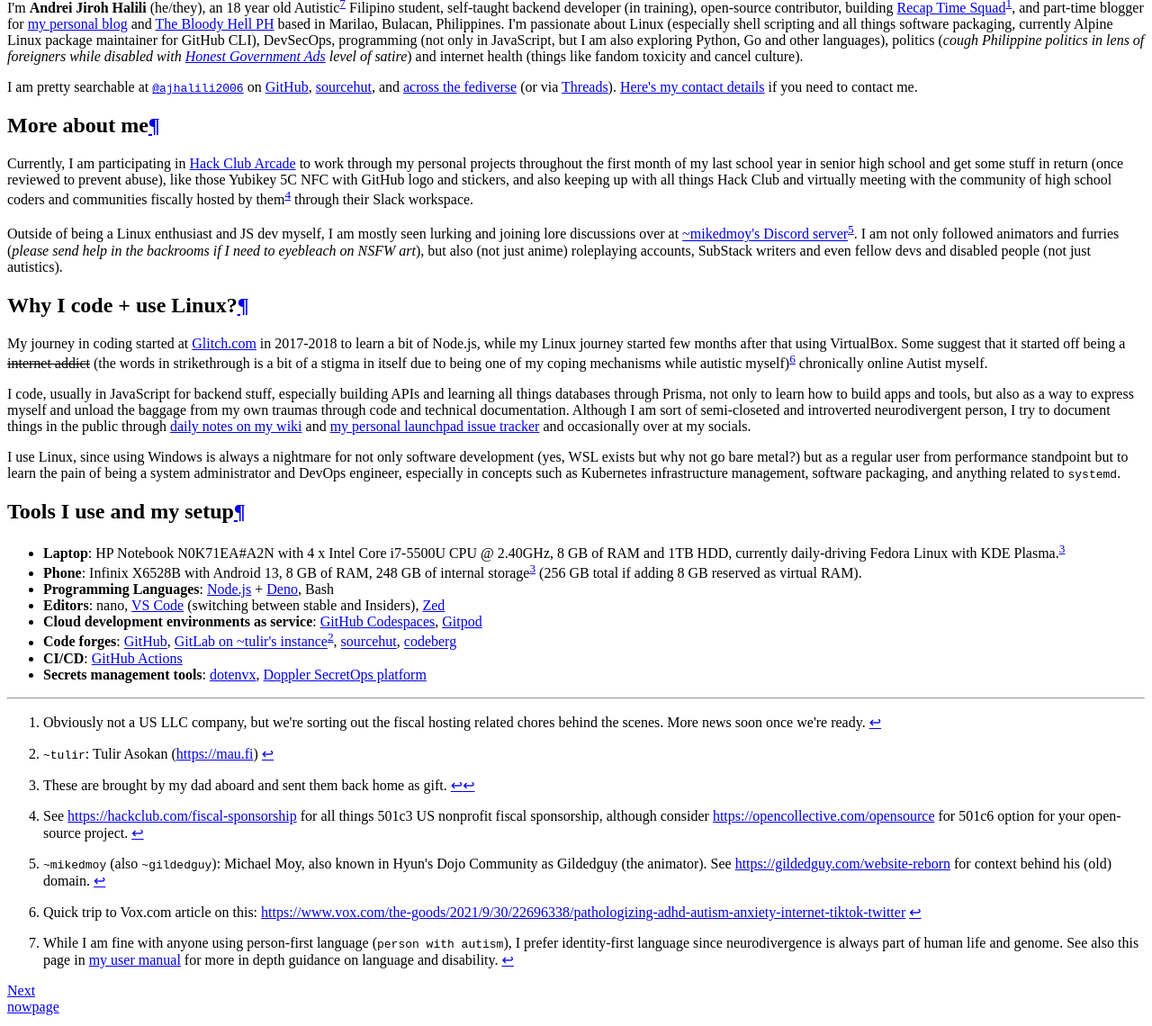
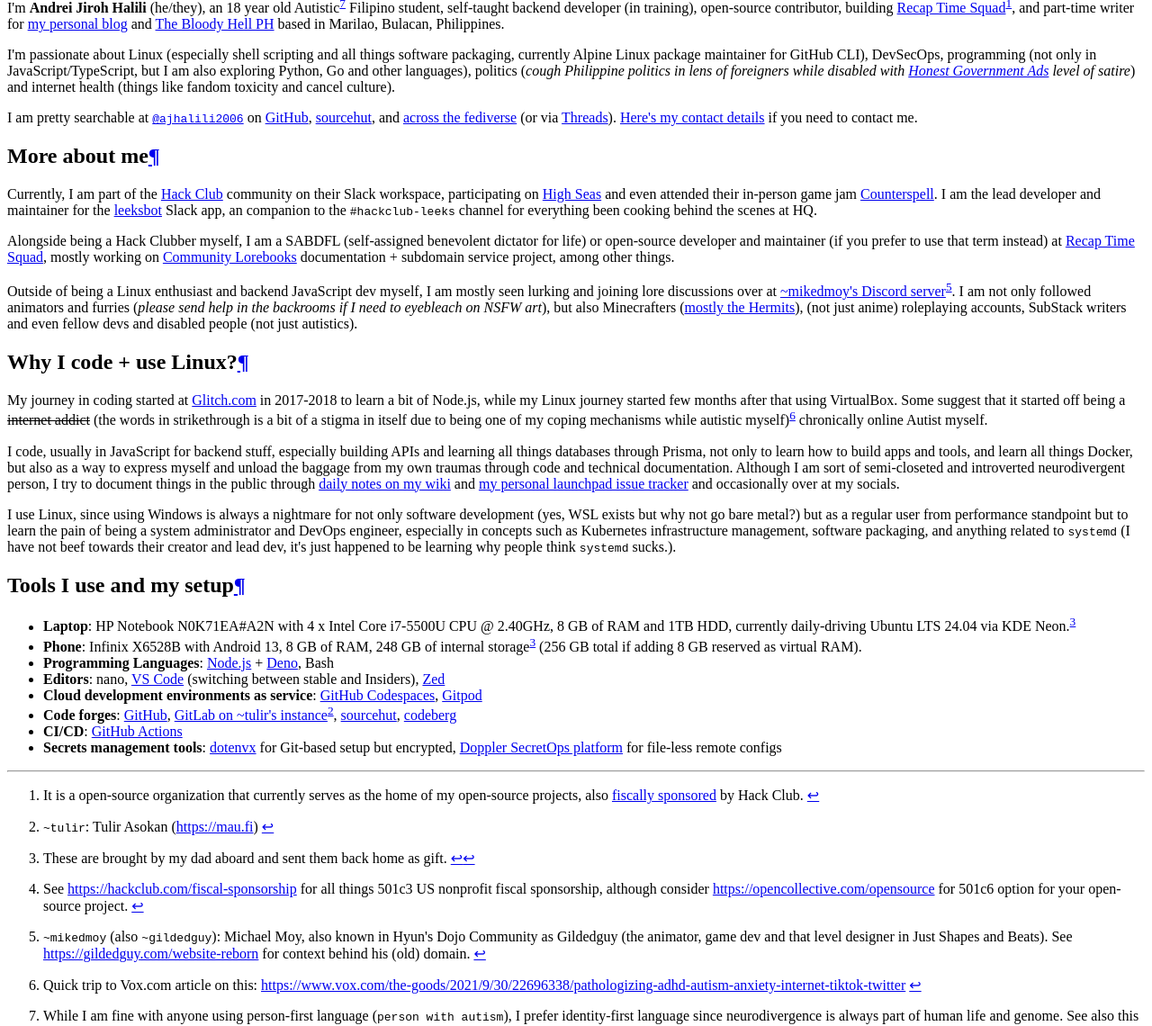
Before and after one commit to andreijiroh-dev/website, an MkDocs documentation site: the page built from markdown/index.md, in a window 1280 px wide and 1400 px high, scrolled down 13972 px. Shown: the part 260-1400 px from the top of the window at 90% size. Built offline with MkDocs 1.6.1 and Material for MkDocs 9.7.7, drawn with Linux system fonts in a browser that asks for light colours; a script that is not in the unit is left out; some of the changed text lies outside the part shown.

Commit message:
docs(website): update website content as needed
Signed-off-by: Andrei Jiroh Halili <ajhalili2006@andreijiroh.dev>

```diff
--- a/markdown/index.md
+++ b/markdown/index.md
@@ -1,33 +1,46 @@
----
-title: Home
-description: |
-  #ActuallyAutistic Filipino web dev,
-  open-source maintainer, sometimes writer, always multifandom.
----
-
 # Well hello there!
 
 ![GitHub readme banner](https://github.com/ajhalili2006/ajhalili2006/raw/83d1552339fec8d91eadcab0289d43b6a9ef775c/static/readme-banner-2022.png)
 
-I'm **Andrei Jiroh Halili** (he/they), an 18 year old Autistic[^7] Filipino student, self-taught backend developer (in training), open-source contributor,
-building [Recap Time Squad](https://recaptime.dev)[^1], and part-time blogger for
+I'm **Andrei Jiroh Halili** (he/they), an 18 year old Autistic[^7] Filipino student,
+self-taught backend developer (in training), open-source contributor,
+building [Recap Time Squad](https://recaptime.dev)[^1], and part-time writer for
 [my personal blog](https://ajhalili2006.substack.com) and [The Bloody Hell PH](https://fromthebshq.substack.com)
-based in Marilao, Bulacan, Philippines. I'm passionate about Linux (especially shell scripting and all things
-software packaging, currently Alpine Linux package maintainer for GitHub CLI), DevSecOps, programming (not only in
-JavaScript, but I am also exploring Python, Go and other languages), politics (_cough Philippine politics in lens of
-foreigners while disabled with [Honest Government Ads] level of satire_) and internet health (things like fandom toxicity and cancel culture).
+based in Marilao, Bulacan, Philippines.
 
-I am pretty searchable at [`@ajhalili2006`](./links.md) on [GitHub], [sourcehut], and [across the fediverse] (or via [Threads](https://threads.net/@ajhalili2006)). [Here's my contact details](./contact/index.md) if you need to contact me.
+I'm passionate about Linux (especially shell scripting and all things
+software packaging, currently Alpine Linux package maintainer for GitHub CLI), DevSecOps,
+programming (not only in JavaScript/TypeScript, but I am also exploring Python, Go and other languages),
+politics (_cough Philippine politics in lens of foreigners while disabled with [Honest Government Ads]
+level of satire_) and internet health (things like fandom toxicity and cancel culture).
+
+I am pretty searchable at [`@ajhalili2006`](./links.md) on [GitHub], [sourcehut], and
+[across the fediverse] (or via [Threads](https://threads.net/@ajhalili2006)).
+[Here's my contact details](./contact/index.md) if you need to contact me.
 
 ## More about me
 
-Currently, I am participating in [Hack Club Arcade](https://hackclub.com/arcade) to work through
-my personal projects throughout the first month of my last school year in senior high school and get
-some stuff in return (once reviewed to prevent abuse), like those Yubikey 5C NFC with GitHub logo
-and stickers, and also keeping up with all things Hack Club and virtually meeting with
-the community of high school coders and communities fiscally hosted by them[^4] through their Slack workspace.
+Currently, I am part of the [Hack Club] community on their Slack workspace,
+participating on [High Seas] and even attended their in-person game
+jam [Counterspell]. I am the lead developer and maintainer for the [leeksbot] Slack app, an
+companion to the `#hackclub-leeks` channel for everything been cooking behind the scenes at HQ.
 
-Outside of being a Linux enthusiast and JS dev myself, I am mostly seen lurking and joining lore discussions over at [~mikedmoy's Discord server](https://go.andreijiroh.xyz/discord/gildedguy)[^5]. I am not only followed animators and furries (_please send help in the backrooms if I need to eyebleach on NSFW art_), but also (not just anime) roleplaying accounts, SubStack writers and even fellow devs and disabled people (not just autistics).
+Alongside being a Hack Clubber myself, I am a SABDFL (self-assigned benevolent dictator for life) or
+open-source developer and maintainer (if you prefer to use that term instead) at [Recap Time Squad], mostly
+working on [Community Lorebooks] documentation + subdomain service project, among other things.
+
+Outside of being a Linux enthusiast and backend JavaScript dev myself, I am mostly seen lurking and joining lore discussions
+over at [~mikedmoy's Discord server](https://go.andreijiroh.dev/discord/gildedguy)[^5]. I am not only followed
+animators and furries (_please send help in the backrooms if I need to eyebleach on NSFW art_), but also
+Minecrafters ([mostly the Hermits](https://hermitcraft.com)), (not just anime) roleplaying accounts, SubStack
+writers and even fellow devs and disabled people (not just autistics).
+
+[Hack Club]: https://hackclub.com
+[High Seas]: https://highseas.hackclub.com
+[Counterspell]: https://counterspell.hackclub.com
+[leeksbot]: https://github.com/andreijiroh-dev/leeksbot
+[Recap Time Squad]: https://recaptime.dev
+[Community Lorebooks]: https://lorebooks.wiki
 
 ## Why I code + use Linux?
 
@@ -37,33 +50,37 @@ my Linux journey started few months after that using VirtualBox. Some suggest th
 autistic myself)[^6] chronically online Autist myself.
 
 I code, usually in JavaScript for backend stuff, especially building APIs and learning all things databases
-through Prisma, not only to learn how to build apps and tools, but also as a way to express myself and unload
-the baggage from my own traumas through code and technical documentation. Although I am sort of semi-closeted and
+through Prisma, not only to learn how to build apps and tools, and learn all things Docker, but
+also as a way to express myself and unload the baggage from my own traumas through code and
+technical documentation. Although I am sort of semi-closeted and
 introverted neurodivergent person, I try to document things in the public through
-[daily notes on my wiki](https://go.andreijiroh.xyz/daily-notes) and [my personal launchpad issue tracker] and occasionally over at my socials.
+[daily notes on my wiki](https://go.andreijiroh.dev/daily-notes) and [my personal launchpad issue tracker]
+and occasionally over at my socials.
 
-I use Linux, since using Windows is always a nightmare for not only software development (yes, WSL exists but why not go bare metal?)
-but as a regular user from performance standpoint but to learn the pain of being a system administrator
-and DevOps engineer, especially in concepts such as Kubernetes infrastructure management, software packaging, and anything related to `systemd`.
+I use Linux, since using Windows is always a nightmare for not only software development (yes, WSL exists
+but why not go bare metal?) but as a regular user from performance standpoint but to learn the pain of being
+a system administrator and DevOps engineer, especially in concepts such as Kubernetes infrastructure management,
+software packaging, and anything related to `systemd` (I have not beef towards their creator and lead dev, it's
+just happened to be learning why people think `systemd` sucks.).
 
 ## Tools I use and my setup
 
 * **Laptop**: HP Notebook N0K71EA#A2N with 4 x Intel Core i7-5500U CPU @ 2.40GHz, 8 GB of RAM and 1TB HDD,
-currently daily-driving Fedora Linux with KDE Plasma.[^3]
+currently daily-driving Ubuntu LTS 24.04 via KDE Neon.[^3]
 * **Phone**: Infinix X6528B with Android 13, 8 GB of RAM, 248 GB of internal storage[^3] (256 GB total if adding 8 GB reserved as virtual RAM).
 * **Programming Languages**: [Node.js](https://nodejs.org) + [Deno](https://deno.land), Bash
 * **Editors**: nano, [VS Code](https://go.andreijiroh.xyz/vscode) (switching between stable and Insiders), [Zed](https://go.andreijiroh.xyz/zed-editor)
 * **Cloud development environments as service**: [GitHub Codespaces](https://github.com/features/codespaces), [Gitpod](https://www.gitpod.io)
 * **Code forges**: [GitHub], [GitLab on ~tulir's instance](https://mau.dev/ajhalili2006)[^2], [sourcehut], [codeberg]
 * **CI/CD**: [GitHub Actions](https://github.com/features/actions)
-* **Secrets management tools**: [dotenvx], [Doppler SecretOps platform]
+* **Secrets management tools**: [dotenvx] for Git-based setup but encrypted,
+[Doppler SecretOps platform] for file-less remote configs
 
-[^1]: Obviously not a US LLC company, but we're sorting out the fiscal hosting related chores behind the scenes.
-More news soon once we're ready.
+[^1]: It is a open-source organization that currently serves as the home of my open-source projects, also [fiscally sponsored](https://hackclub.com/fiscal-sponsorship) by Hack Club.
 [^2]: `~tulir`: Tulir Asokan (<https://mau.fi>)
 [^3]: These are brought by my dad aboard and sent them back home as gift.
 [^4]: See <https://hackclub.com/fiscal-sponsorship> for all things 501c3 US nonprofit fiscal sponsorship, although consider <https://opencollective.com/opensource> for 501c6 option for your open-source project.
-[^5]: `~mikedmoy` (also `~gildedguy`): Michael Moy, also known in Hyun's Dojo Community as Gildedguy (the animator). See <https://gildedguy.com/website-reborn> for context behind his (old) domain.
+[^5]: `~mikedmoy` (also `~gildedguy`): Michael Moy, also known in Hyun's Dojo Community as Gildedguy (the animator, game dev and that level designer in Just Shapes and Beats). See <https://gildedguy.com/website-reborn> for context behind his (old) domain.
 [^6]: Quick trip to Vox.com article on this: <https://www.vox.com/the-goods/2021/9/30/22696338/pathologizing-adhd-autism-anxiety-internet-tiktok-twitter>
 [^7]: While I am fine with anyone using person-first language (`person with autism`), I prefer identity-first language since neurodivergence is always part of human life and genome. See also this page in [my user manual](./user-manual/neurodivergence-and-disability.md) for more in depth guidance on language and disability.
 
```
Also changed, not shown: markdown/now.md (+15 -0 lines), markdown/portfolio/communities.md (+19 -11 lines), markdown/portfolio/index.md (+6 -22 lines), markdown/portfolio/tildes.md (+3 -10 lines), markdown/user-manual/resume.md (+2 -16 lines), 2 other files.
